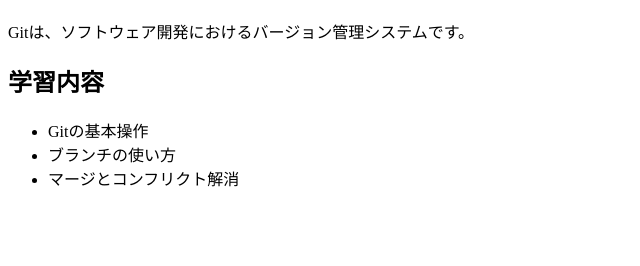
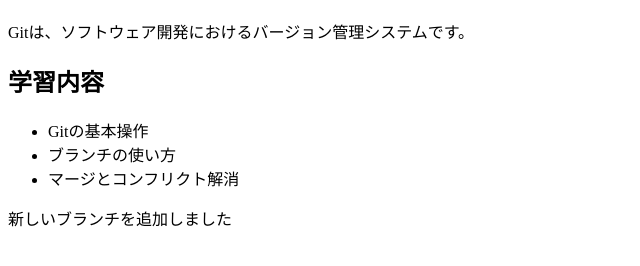
Before and after one commit to milkwalking/20250625, a plain HTML site: page index.html in a window 1280 px wide. Shown: the part 70-336 px from the top of the page, without its empty margins (0-640 px from the left). Drawn offline with Linux system fonts and the light colour scheme.

Commit message:
HTMLにブランチに関する記述を追加

```diff
--- a/index.html
+++ b/index.html
@@ -16,5 +16,6 @@
             <li>マージとコンフリクト解消</li>
         </ul>
     </div>
+    <p>新しいブランチを追加しました</p>
 </body>
 </html>
```
